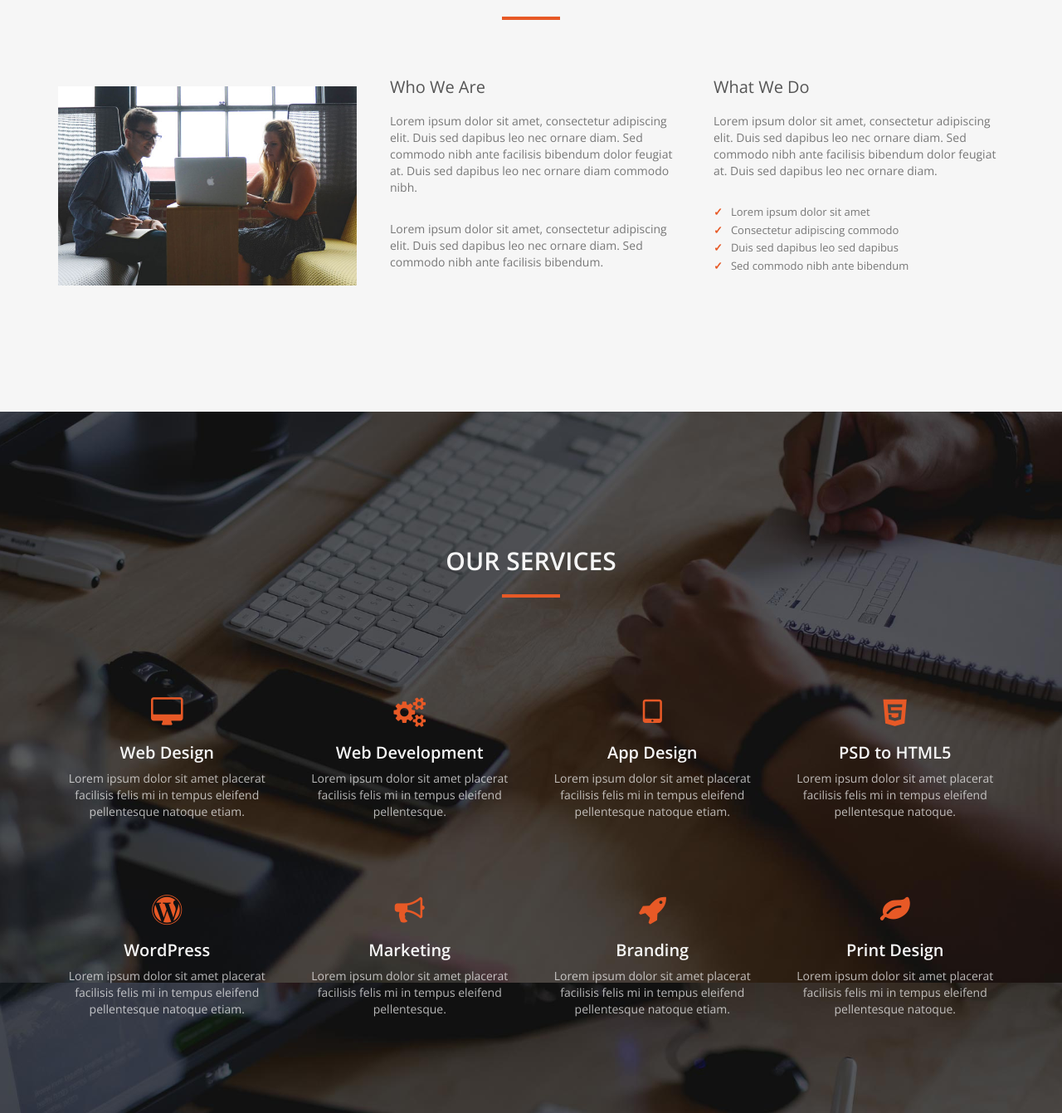
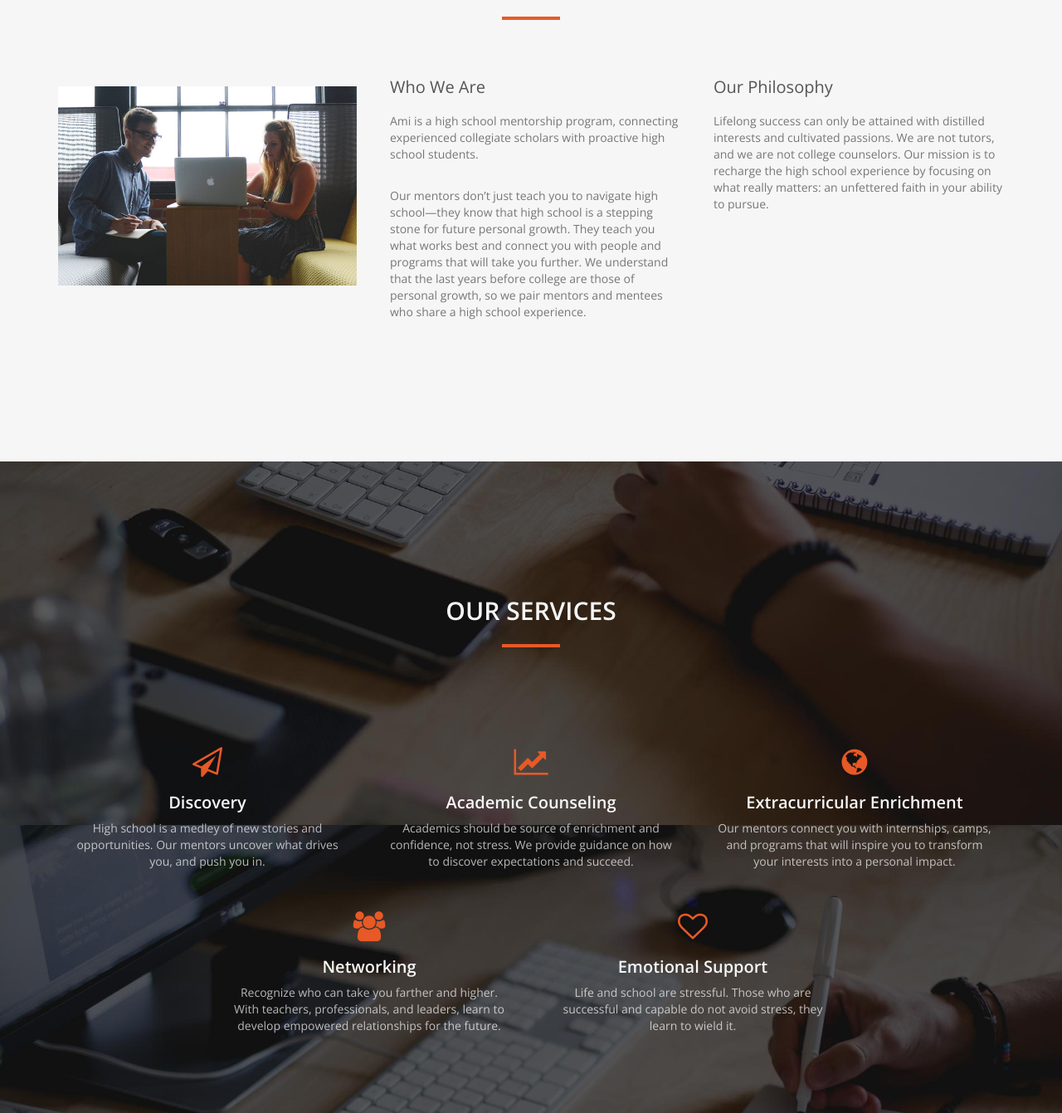
Before and after one commit to RachitKataria/Ami, a website: page public/index.html in a window 1280 px wide. Shown: the part 1000-2341 px from the top of the page at 83% size. Drawn offline with nearby package versions, Linux system fonts and the light colour scheme.

Commit message:
Made website look nice

```diff
--- a/public/index.html
+++ b/public/index.html
@@ -61,7 +61,8 @@
       <div class="row">
         <div class="col-md-10 col-md-offset-1">
           <h1>We are <span class="brand-heading">Ami</span></h1>
-          <p class="intro-text">A mentorship platform that sets students on the path to success</p>
+          <br>
+          <p class="intro-text">/aˈmi/  <br> <i>French.</i> a friend</p>
           <a href="#about" class="btn btn-default page-scroll">Learn More</a>
           <a href="/apply" class="btn btn-default page-scroll">Sign In</a> </div>
       </div>
@@ -80,20 +81,15 @@
       <div class="col-md-4">
         <div class="about-text">
           <h4>Who We Are</h4>
-          <p>Lorem ipsum dolor sit amet, consectetur adipiscing elit. Duis sed dapibus leo nec ornare diam. Sed commodo nibh ante facilisis bibendum dolor feugiat at. Duis sed dapibus leo nec ornare diam commodo nibh.</p>
-          <p>Lorem ipsum dolor sit amet, consectetur adipiscing elit. Duis sed dapibus leo nec ornare diam. Sed commodo nibh ante facilisis bibendum. </p>
+          <p>Ami is a high school mentorship program, connecting experienced collegiate scholars with proactive high school students.
+          </p>
+          <p>Our mentors don’t just teach you to navigate high school—they know that high school is a stepping stone for future personal growth. They teach you what works best and connect you with people and programs that will take you further. We understand that the last years before college are those of personal growth, so we pair mentors and mentees who share a high school experience.</p>
         </div>
       </div>
       <div class="col-md-4">
         <div class="about-text">
-          <h4>What We Do</h4>
-          <p>Lorem ipsum dolor sit amet, consectetur adipiscing elit. Duis sed dapibus leo nec ornare diam. Sed commodo nibh ante facilisis bibendum dolor feugiat at. Duis sed dapibus leo nec ornare diam.</p>
-          <ul>
-            <li>Lorem ipsum dolor sit amet</li>
-            <li>Consectetur adipiscing commodo</li>
-            <li>Duis sed dapibus leo sed dapibus</li>
-            <li>Sed commodo nibh ante bibendum</li>
-          </ul>
+          <h4>Our Philosophy</h4>
+          <p>Lifelong success can only be attained with distilled interests and cultivated passions. We are not tutors, and we are not college counselors. Our mission is to recharge the high school experience by focusing on what really matters: an unfettered faith in your ability to pursue.</p>
         </div>
       </div>
     </div>
@@ -108,55 +104,34 @@
     </div>
     <div class="space"></div>
     <div class="row">
-      <div class="col-md-3 col-sm-6">
-        <div class="service"> <i class="fa fa-desktop"></i>
-          <h3>Web Design</h3>
-          <p>Lorem ipsum dolor sit amet placerat facilisis felis mi in tempus eleifend pellentesque natoque etiam.</p>
+      <div class="col-md-4 col-sm-6">
+        <div class="service"> <i class="fa ffa fa-paper-plane-o"></i>
+          <h3>Discovery</h3>
+          <p>High school is a medley of new stories and opportunities. Our mentors uncover what drives you, and push you in.</p>
         </div>
       </div>
-      <div class="col-md-3 col-sm-6">
-        <div class="service"> <i class="fa fa-cogs"></i>
-          <h3>Web Development</h3>
-          <p>Lorem ipsum dolor sit amet placerat facilisis felis mi in tempus eleifend pellentesque.</p>
+      <div class="col-md-4 col-sm-6">
+        <div class="service"> <i class="fa fa-line-chart"></i>
+          <h3>Academic Counseling</h3>
+          <p>Academics should be source of enrichment and confidence, not stress. We provide guidance on how to discover expectations and succeed.</p>
         </div>
       </div>
-      <div class="col-md-3 col-sm-6">
-        <div class="service"> <i class="fa fa-tablet"></i>
-          <h3>App Design</h3>
-          <p>Lorem ipsum dolor sit amet placerat facilisis felis mi in tempus eleifend pellentesque natoque etiam.</p>
+      <div class="col-md-4 col-sm-6">
+        <div class="service"> <i class="fa fa-globe"></i>
+          <h3>Extracurricular Enrichment</h3>
+          <p>Our mentors connect you with internships, camps, and programs that will inspire you to transform your interests into a personal impact.</p>
         </div>
       </div>
-      <div class="col-md-3 col-sm-6">
-        <div class="service"><i class="fa fa-html5"></i>
-          <h3>PSD to HTML5</h3>
-          <p>Lorem ipsum dolor sit amet placerat facilisis felis mi in tempus eleifend pellentesque natoque.</p>
+      <div class="col-md-4 col-sm-6 col-md-offset-2">
+        <div class="service"><i class="fa fa fa-users"></i>
+          <h3>Networking</h3>
+          <p>Recognize who can take you farther and higher. With teachers, professionals, and leaders, learn to develop empowered relationships for the future.</p>
         </div>
       </div>
-    </div>
-    <div class="space"></div>
-    <div class="row">
-      <div class="col-md-3 col-sm-6">
-        <div class="service"><i class="fa fa-wordpress"></i>
-          <h3>WordPress</h3>
-          <p>Lorem ipsum dolor sit amet placerat facilisis felis mi in tempus eleifend pellentesque natoque etiam.</p>
-        </div>
-      </div>
-      <div class="col-md-3 col-sm-6">
-        <div class="service"><i class="fa fa-bullhorn"></i>
-          <h3>Marketing</h3>
-          <p>Lorem ipsum dolor sit amet placerat facilisis felis mi in tempus eleifend pellentesque.</p>
-        </div>
-      </div>
-      <div class="col-md-3 col-sm-6">
-        <div class="service"><i class="fa fa-rocket"></i>
-          <h3>Branding</h3>
-          <p>Lorem ipsum dolor sit amet placerat facilisis felis mi in tempus eleifend pellentesque natoque etiam.</p>
-        </div>
-      </div>
-      <div class="col-md-3 col-sm-6">
-        <div class="service"><i class="fa fa-leaf"></i>
-          <h3>Print Design</h3>
-          <p>Lorem ipsum dolor sit amet placerat facilisis felis mi in tempus eleifend pellentesque natoque.</p>
+      <div class="col-md-4 col-sm-6">
+        <div class="service"><i class="fa fa-heart-o"></i>
+          <h3>Emotional Support</h3>
+          <p>Life and school are stressful. Those who are successful and capable do not avoid stress, they learn to wield it.</p>
         </div>
       </div>
     </div>
```
